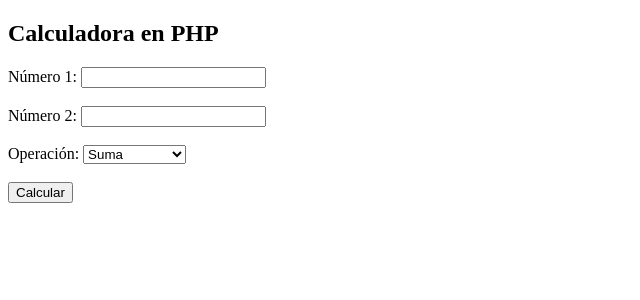
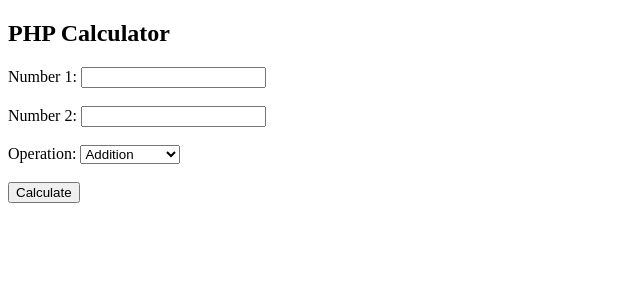
Before and after one commit to TheWadjet-dev/Kanban-Table, a PHP site: page / in a window 1280 px wide. Shown: the top 300 px of the page, without its empty margins (0-640 px from the left). Run offline with PHP 8.4, Linux system fonts and the light colour scheme.

Commit message:
update languaje & readme

```diff
--- a/index.php
+++ b/index.php
@@ -1,28 +1,28 @@
 <!DOCTYPE html>
-<html lang="es">
+<html lang="en">
 <head>
     <meta charset="UTF-8">
     <meta name="viewport" content="width=device-width, initial-scale=1.0">
-    <title>Calculadora en PHP</title>
+    <title>PHP Calculator</title>
 </head>
 <body>
-    <h2>Calculadora en PHP</h2>
+    <h2>PHP Calculator</h2>
     <form method="post">
-        <label for="num1">Número 1:</label>
+        <label for="num1">Number 1:</label>
         <input type="number" name="num1" required>
         <br><br>
-        <label for="num2">Número 2:</label>
+        <label for="num2">Number 2:</label>
         <input type="number" name="num2" required>
         <br><br>
-        <label for="operation">Operación:</label>
+        <label for="operation">Operation:</label>
         <select name="operation">
-            <option value="sum">Suma</option>
-            <option value="sub">Resta</option>
-            <option value="mul">Multiplicación</option>
-            <option value="div">División</option>
+            <option value="sum">Addition</option>
+            <option value="sub">Subtraction</option>
+            <option value="mul">Multiplication</option>
+            <option value="div">Division</option>
         </select>
         <br><br>
-        <input type="submit" value="Calcular">
+        <input type="submit" value="Calculate">
     </form>
 
     <?php
@@ -47,14 +47,14 @@
                 if ($num2 != 0) {
                     $result = $num1 / $num2;
                 } else {
-                    $result = "Error: No se puede dividir entre 0";
+                    $result = "Error: Cannot divide by 0";
                 }
                 break;
             default:
-                $result = "Operación no válida";
+                $result = "Invalid operation";
         }
 
-        echo "<h3>Resultado: $result</h3>";
+        echo "<h3>Result: $result</h3>";
     }
     ?>
 </body>
```
Also changed, not shown: README.md.
